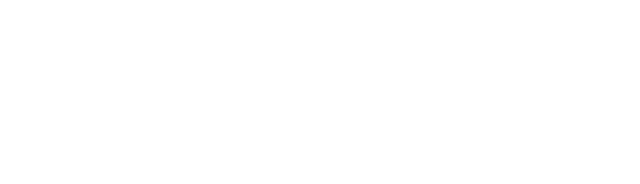
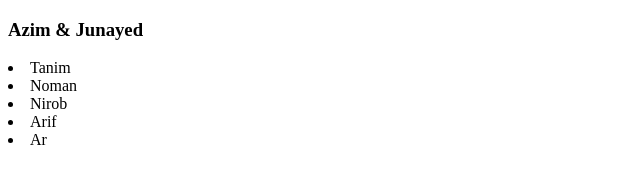
Before and after one commit to azimsarker09/500-javascript, a plain HTML site: page index.html in a window 1280 px wide. Shown: the whole page, without its empty margins (0-640 px from the left). Drawn offline with Linux system fonts and the light colour scheme.

Commit message:
added first code

```diff
--- a/index.html
+++ b/index.html
@@ -6,6 +6,13 @@
     <title>500 Javascript</title>
 </head>
 <body>
-
+    <h3>Azim & Junayed</h3>
+    <div>
+    <li class="frnd">Tanim</li>
+    <li class="frnd">Noman</li>
+    <li class="frnd">Nirob</li>
+    <li class="frnd">Arif</li>
+    <li class="frnd">Ar</li>
+    </div>
 </body>
 </html>
```
